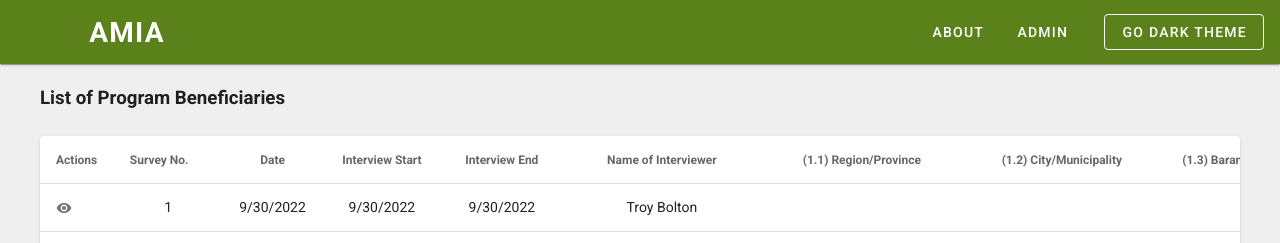
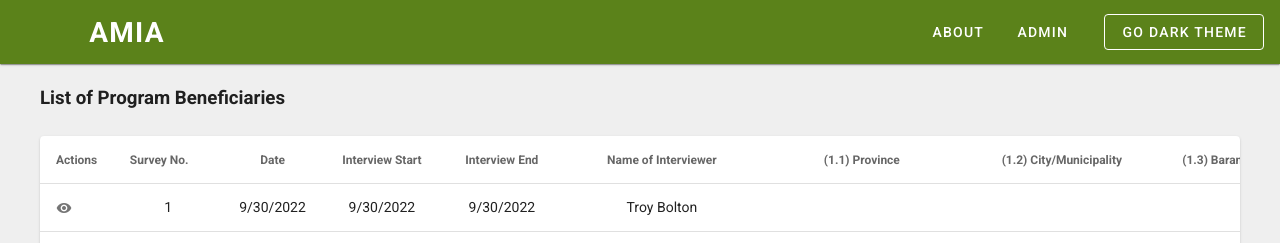
Before and after one commit to dilapitan/amia-program-beneficiaries, a Vue app in the folder client/: page / in a window 1280 px wide. Shown: the top 243 px of the page. Built offline with nearby package versions, Linux system fonts and the light colour scheme.

Commit message:
Update adding part 1

```diff
--- a/client/src/views/AddBeneficiaryView.vue
+++ b/client/src/views/AddBeneficiaryView.vue
@@ -144,14 +144,14 @@ export default {
       //   part0FormData
 
       // Part 1
-      // const {
-      //   regionOrProvince,
-      //   cityOrMunicipality,
-      //   barangay,
-      //   nameOfFarmer,
-      //   contactNo,
-      //   farmersCodeNo,
-      // } = part1FormData
+      const {
+        province,
+        cityOrMunicipality,
+        barangay,
+        nameOfFarmer,
+        contactNo,
+        farmersCodeNo,
+      } = part1FormData
 
       // Part 2
       // const {
@@ -321,12 +321,12 @@ export default {
         // nameOfInterviewer,
         //
         // // Part 1
-        // regionOrProvince,
-        // cityOrMunicipality,
-        // barangay,
-        // nameOfFarmer,
-        // contactNo,
-        // farmersCodeNo,
+        province,
+        cityOrMunicipality,
+        barangay,
+        nameOfFarmer,
+        contactNo,
+        farmersCodeNo,
         //
         // Part 2
         // age,
@@ -477,11 +477,11 @@ export default {
         // issuesOrConcernsOrProblemsInFarming,
       })
 
-      // this.$store.dispatch('setBeneficiariesAction', newBeneficiaries)
-      // this.loading = true
-      // setTimeout(() => {
-      //   this.$router.push('/')
-      // }, 500)
+      this.$store.dispatch('setBeneficiariesAction', newBeneficiaries)
+      this.loading = true
+      setTimeout(() => {
+        this.$router.push('/')
+      }, 500)
       // }
 
       // This is for adding the validation
--- a/client/src/views/BeneficiariesView.vue
+++ b/client/src/views/BeneficiariesView.vue
@@ -70,9 +70,9 @@ export default {
 
       // 1. Farmer's Basic Information
       {
-        text: '(1.1) Region/Province',
+        text: '(1.1) Province',
         sortable: false,
-        value: 'regionOrProvince',
+        value: 'province',
         width: '200px',
         align: 'center',
       },
```
